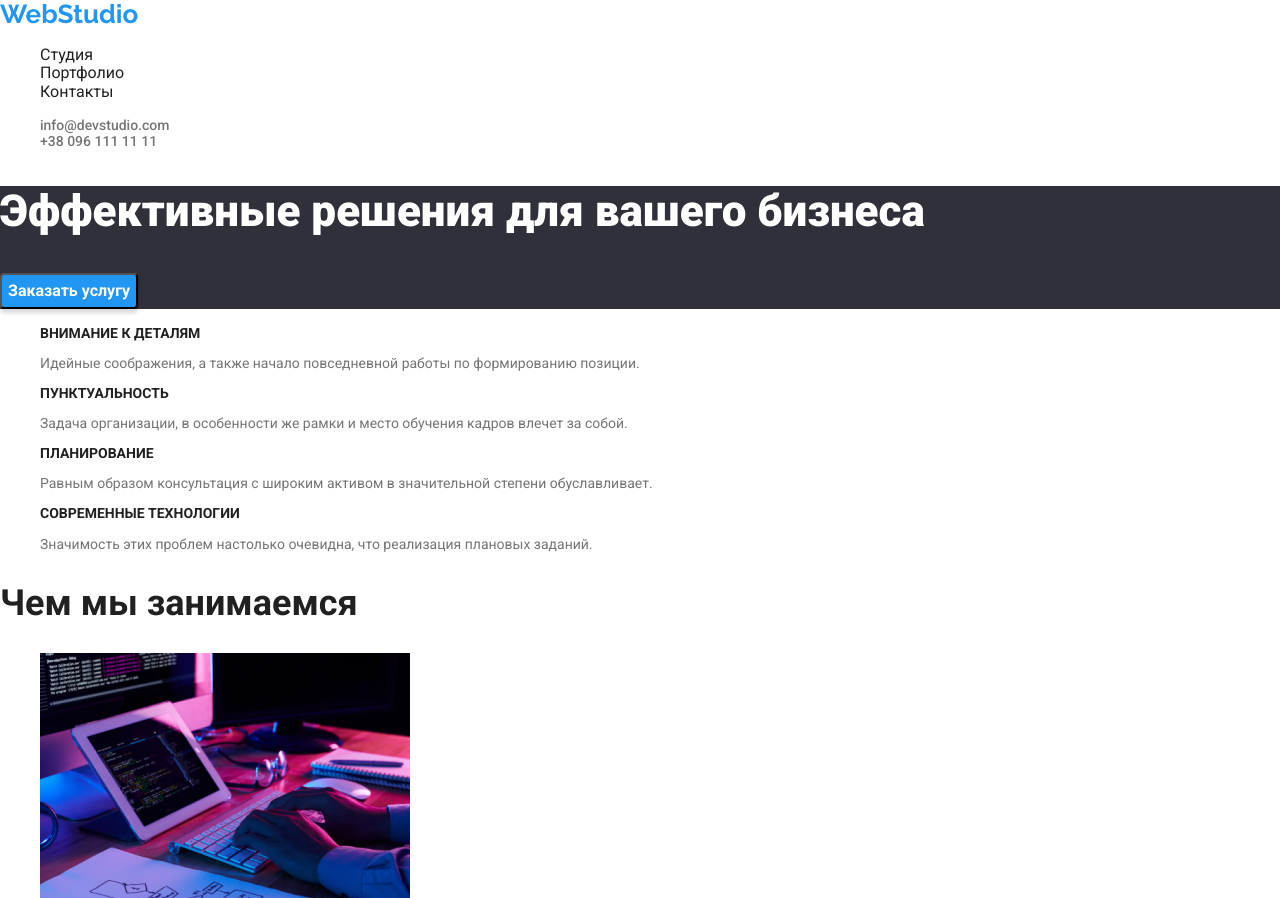
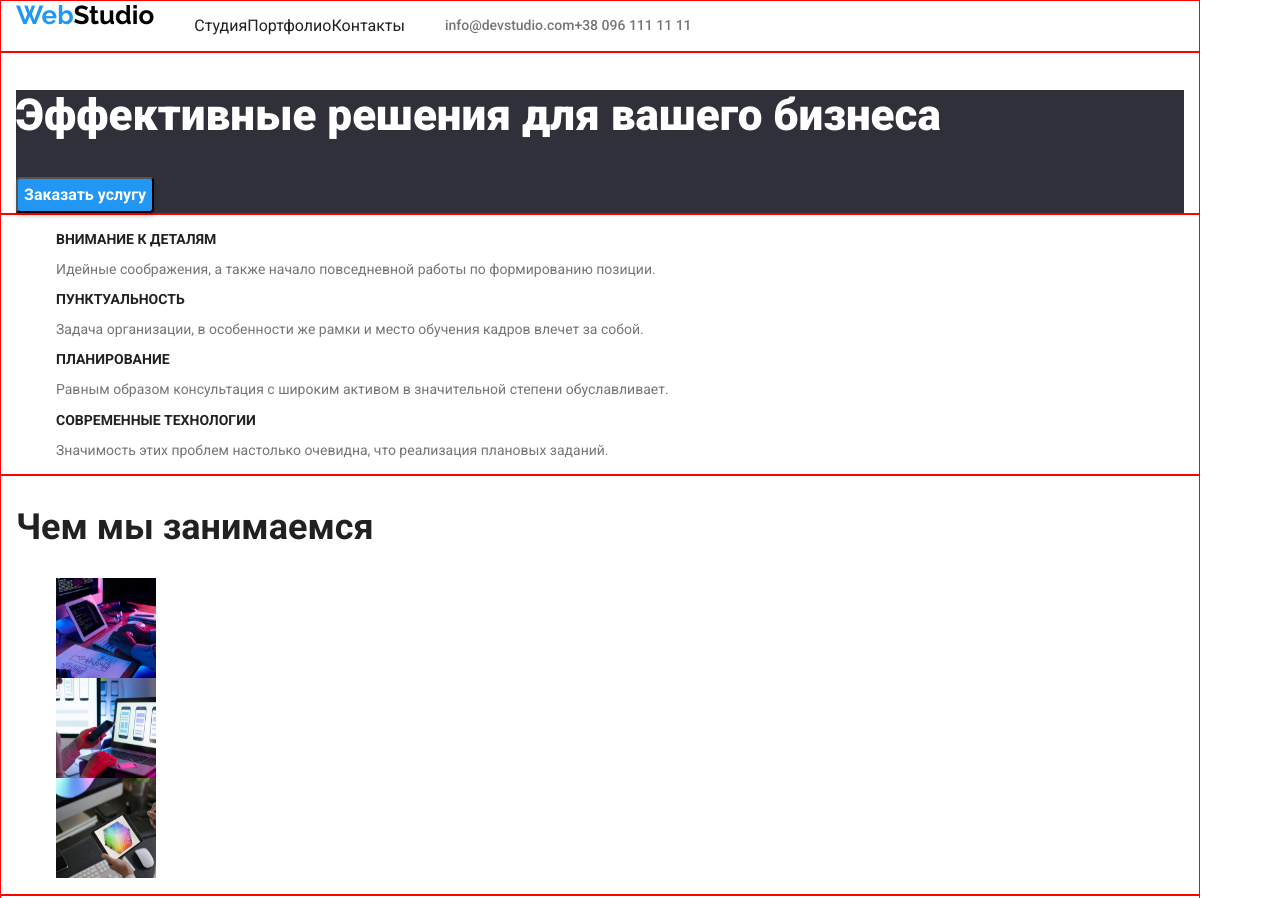
Before and after one commit to Uliana171/goit-markup-hw-03, a plain HTML site: page index.html in a window 1280 px wide. Shown: the top 898 px of the page. Drawn offline with nearby package versions, Linux system fonts and the light colour scheme.

Commit message:
add header

```diff
--- a/css/commonstyles.css
+++ b/css/commonstyles.css
@@ -35,15 +35,28 @@ ul {
 
 img {
   display: block;
-  max: width 100%;
-  height: auto;
+  width: 100px;
+  height: 100px;
 }
 
 body {
   font-family: "Roboto", sans-serif;
 }
 
-.page-header {
+.container {
+  width: 1200px;
+  padding: 0 15px;
+  margin: o auto;
+  border: 1px solid red;
+}
+
+.menu-nav,
+.nav-list,
+.contacts-header {
+  display: flex;
+}
+
+.nav-list {
 }
 
 /* дизайн логотипу */
@@ -62,16 +75,9 @@ body {
   color: var(--white-text);
 }
 
-.cont {
-  color: var(--gray-text);
-}
-
 /* колір силок навігації */
 .nav {
   color: var(--black-text);
-}
-
-.menu-nav {
 }
 
 /* всі посилання при ховері */
@@ -81,15 +87,28 @@ body {
   color: var(--blue-text);
 }
 
+/* зняти підкресдення посилань */
+
 .link {
   text-decoration: none;
+  font-style: normal;
+}
+
+/* контакти у хедері */
+
+.cont {
+  color: var(--gray-text);
+}
+
+/* навігпція у хедері */
+
+.menu-nav {
 }
 
 .contacts-header {
 }
 
 .contacts-header-items {
-  color: var(--gray-text);
   font-weight: 500;
   font-size: 14px;
 }
@@ -119,5 +138,4 @@ footer {
   color: var(--gray-light);
   font-weight: normal;
   font-size: 14px;
-  font-style: normal;
 }
--- a/css/portfoliostyles.css
+++ b/css/portfoliostyles.css
@@ -1,5 +1,5 @@
-.btn {
-}
+/* .btn {
+} */
 .list-btn {
 }
 .item-btn {
--- a/index.html
+++ b/index.html
@@ -14,16 +14,23 @@
 
 
     <header class="page-header">
+
+        <!-- container -->
+
+        <div class="container">
+
+            <div class="menu-nav contacts-header">
+
+                <nav class="menu-nav">
+
                 <a class="logo link" href="./index.html"><span class="web">Web</span>Studio</a>
 
-        <nav>
-            <div class="menu-nav">
-                <ul>
-                    <li class="manu-nav-items"><a class="link nav" href="./index.html">Студия</a></li>
-                    <li class="manu-nav-items"><a class="link nav" href="./portfolio.html">Портфолио</a></li>
-                    <li class="manu-nav-items"><a class="link nav" href="#">Контакты</a></li>
+                <ul class="nav-list">
+                    <li class="nav-items"><a class="link nav" href="./index.html">Студия</a></li>
+                    <li class="nav-items"><a class="link nav" href="./portfolio.html">Портфолио</a></li>
+                    <li class="nav-items"><a class="link nav" href="#">Контакты</a></li>
                 </ul>
-            </div>
+
                 </nav>
 
                 <ul class="contacts-header">
@@ -32,81 +39,144 @@
                 <li class="contacts-header-items"><a class="link cont" href="tel:+380961111111">+38 096 111 11 11</a></li>
                 </ul>
 
+            </div>
+
+        </div>
 
     </header>
 
 
     <main>
+
+        <!-- container -->
+
+        <div class="container">
+
             <section class="centrum">
+
                 <h1 class="centrum-title">Эффективные решения для вашего бизнеса</h1>
+
                 <button class="centrum-btn">Заказать услугу</button>
             </section>
+
+        </div>
+
+        <!-- container -->
+
         <section class="features">
+
+            <div class="container">
+
                 <h2 class="visually-hidden"> our advantages</h2>
+
                 <ul>
+
                     <li class="features-items">
                         <h3 class="features-items-title">Внимание к деталям</h3>
                         <p class="features-items-text">Идейные соображения, а также начало повседневной работы по формированию позиции.</p>
                     </li>
+
                     <li class="features-items">
                         <h3 class="features-items-title">Пунктуальность</h3>
                         <p class="features-items-text">Задача организации, в особенности же рамки и место обучения кадров влечет за собой.</p>
                     </li>
+
                     <li class="features-items">
                         <h3 class="features-items-title">Планирование</h3>
                         <p class="features-items-text">Равным образом консультация с широким активом в значительной степени обуславливает.</p>
                     </li>
+
                     <li class="features-items">
                         <h3 class="features-items-title">Современные технологии</h3>
                         <p class="features-items-text">Значимость этих проблем настолько очевидна, что реализация плановых заданий.</p>
                     </li>
+
                 </ul>
+
+            </div>
+
         </section>
+
+        <!-- container -->
+
         <section class="servises">
+
+            <div class="container">
+
                 <h2 class="servises-title">Чем мы занимаемся</h2>
+
                 <ul>
+
                     <li class="servises-items">
                         <img src="./images/box_1.jpg" alt="Десктопные приложения">
                     </li>
+
                     <li class="servises-items">
                         <img src="./images/box_2.jpg" alt="Мобильные приложения">
                     </li>
+
                     <li class="servises-items">
                         <img src="./images/box_3.jpg" alt="Дизайнерские решения">
                     </li>
+
                 </ul>
+
+            </div>
+
         </section>
+
+
+        <!-- container -->
+
         <section class="team">
+
+            <div class="container">
+
                 <h2 class="team-title">Наша команда</h2>
+
                 <ul>
+
                     <li class="team-items">
                         <img src="./images/igor_demianenko.jpg" alt="igor_demianenko">
                         <h4 class="team-items-name">Игорь Демьяненко</h4>
                         <p class="team-items-text">Product Designer</p>
                     </li>
+
                     <li class="team-items">
                         <img src="./images/olga_repina.jpg" alt="olga_repina">
                         <h4 class="team-items-name">Ольга Репина</h4>
                         <p class="team-items-text">Frontend Developer</p>
                     </li>
+
                     <li class="team-items">
                         <img src="./images/nikolay_tarasenko.jpg" alt="nikolay_tarasov">
                         <h4 class="team-items-name">Николай Тарасов</h4>
                         <p class="team-items-text">Marketing</p>
                     </li>
+
                     <li class="team-items">
                         <img src="./images/michail_ermakov.jpg" alt="michail_ermakov">
                         <h4 class="team-items-name">Михаил Ермаков</h4>
                         <p class="team-items-text">UI Designer</p>
                     </li>
+
                 </ul>
+            </div>
         </section>
+
+
     </main>
 
         <footer class="footer">
+
+            <!-- container -->
+
+            <div class="container">
+
                 <a class="logo link" href="#"><span class="web">Web</span><span class="studio">Studio</span></a>
 
                 <address class="adress">
+
                 <p class="adress-text">г. Киев, пр-т Леси Украинки, 26</p>
 
                      <ul class="contacts">
@@ -115,6 +185,9 @@
                         <li class="contacts-items"><a class="link contfooter" href="tel:+380991111111">+38 099 111 11 11</a></li>
                     </ul>
                 </address>
+
+            </div>
+
         </footer>
 
 </body>
```
Also changed, not shown: portfolio.html (+43 -5 lines). Lines whose indentation alone changed are shown as unchanged.
